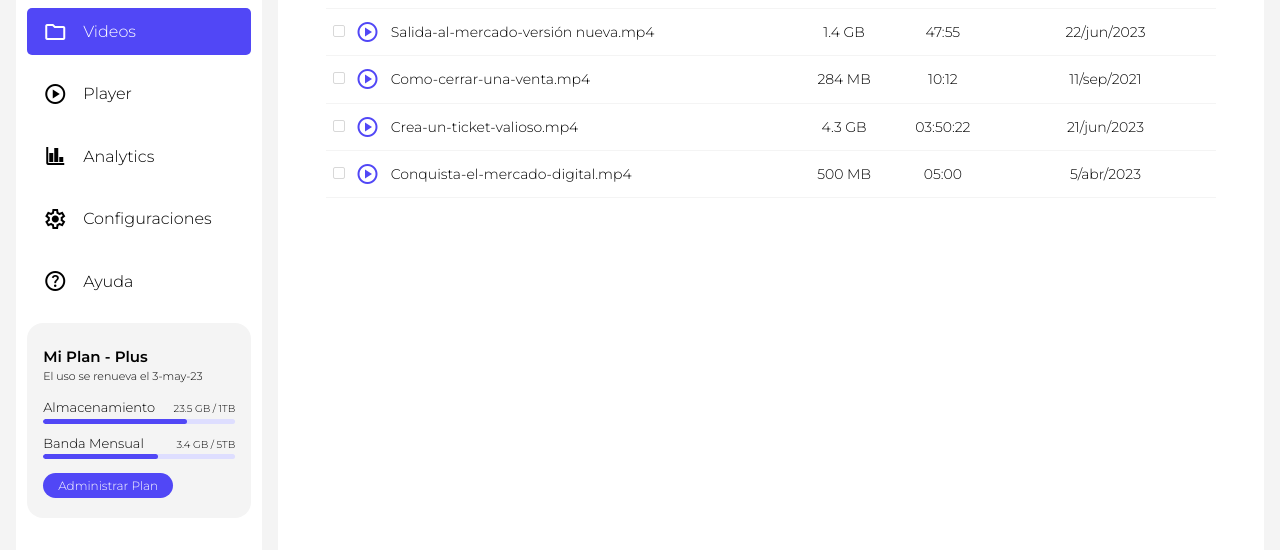
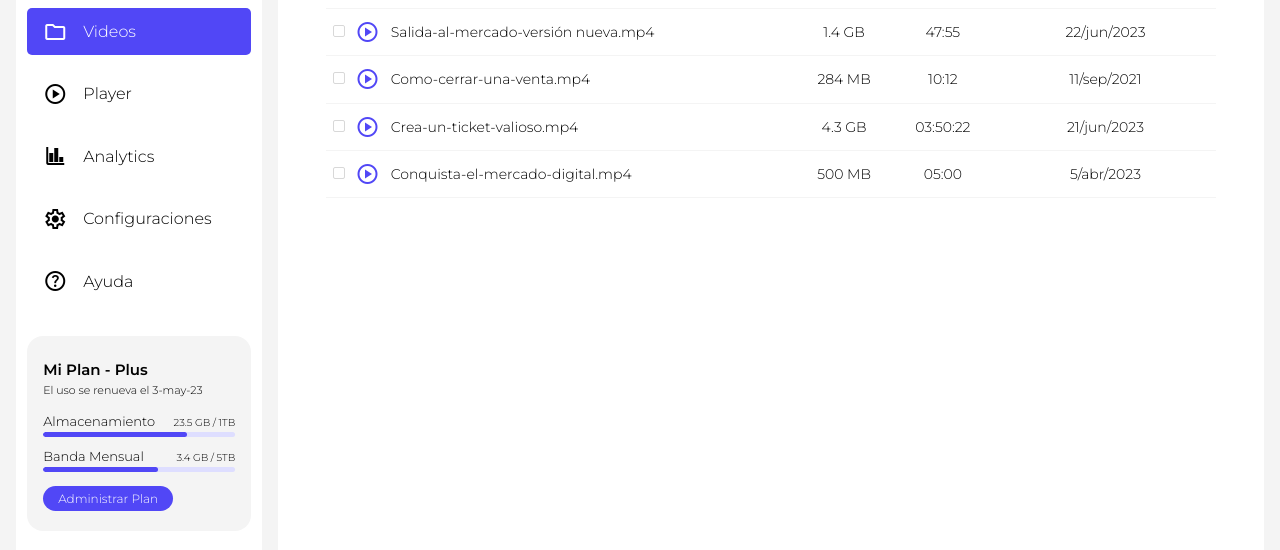
Before and after one commit to luchoweb/dashboard-bemaster-test, a website: page file.html in a window 1280 px wide. Shown: the part 218-768 px from the top of the page. Drawn offline with nearby package versions, Linux system fonts and the light colour scheme.

Commit message:
sidebar menu small fix

```diff
--- a/assets/scss/components/_menu.scss
+++ b/assets/scss/components/_menu.scss
@@ -1,7 +1,7 @@
 .menu {
   align-self: flex-start;
   list-style: none;
-  margin: 0;
+  margin: 0 0 2rem 0;
   padding: 0;
   width: 100%;
 
```
Also changed, not shown: assets/css/style.css.
